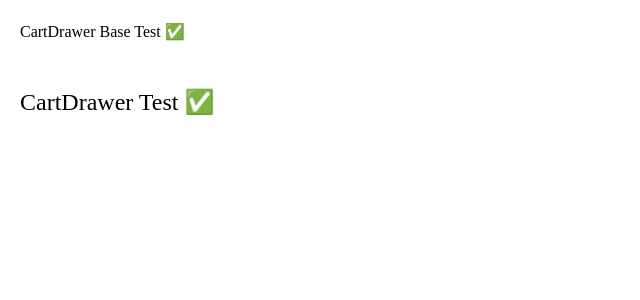
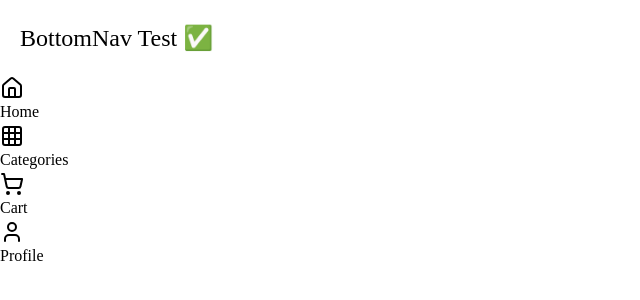
Before and after one commit to robinkasanalenovo-commits/rob, a React (Vite) app in the folder client/: page / in a window 1280 px wide. Shown: the top 300 px of the page, without its empty margins (0-640 px from the left). Built offline with nearby package versions, Linux system fonts and the light colour scheme.

Commit message:
Update App.tsx

```diff
--- a/client/src/App.tsx
+++ b/client/src/App.tsx
@@ -1,15 +1,16 @@
-import { CartDrawer } from "@/components/cart/CartDrawer";
-import { useState } from "react";
+import { BottomNav } from "@/components/layout/BottomNav";
 
 export default function App() {
-  const [isCartOpen, setIsCartOpen] = useState(true);
-
   return (
     <div>
-      <CartDrawer open={isCartOpen} onClose={() => setIsCartOpen(false)} />
       <div style={{ padding: "20px", fontSize: "24px" }}>
-        CartDrawer Test ✅
+        BottomNav Test ✅
       </div>
+
+      <BottomNav
+        onCartClick={() => {}}
+        onHomeClick={() => {}}
+      />
     </div>
   );
 }
```
